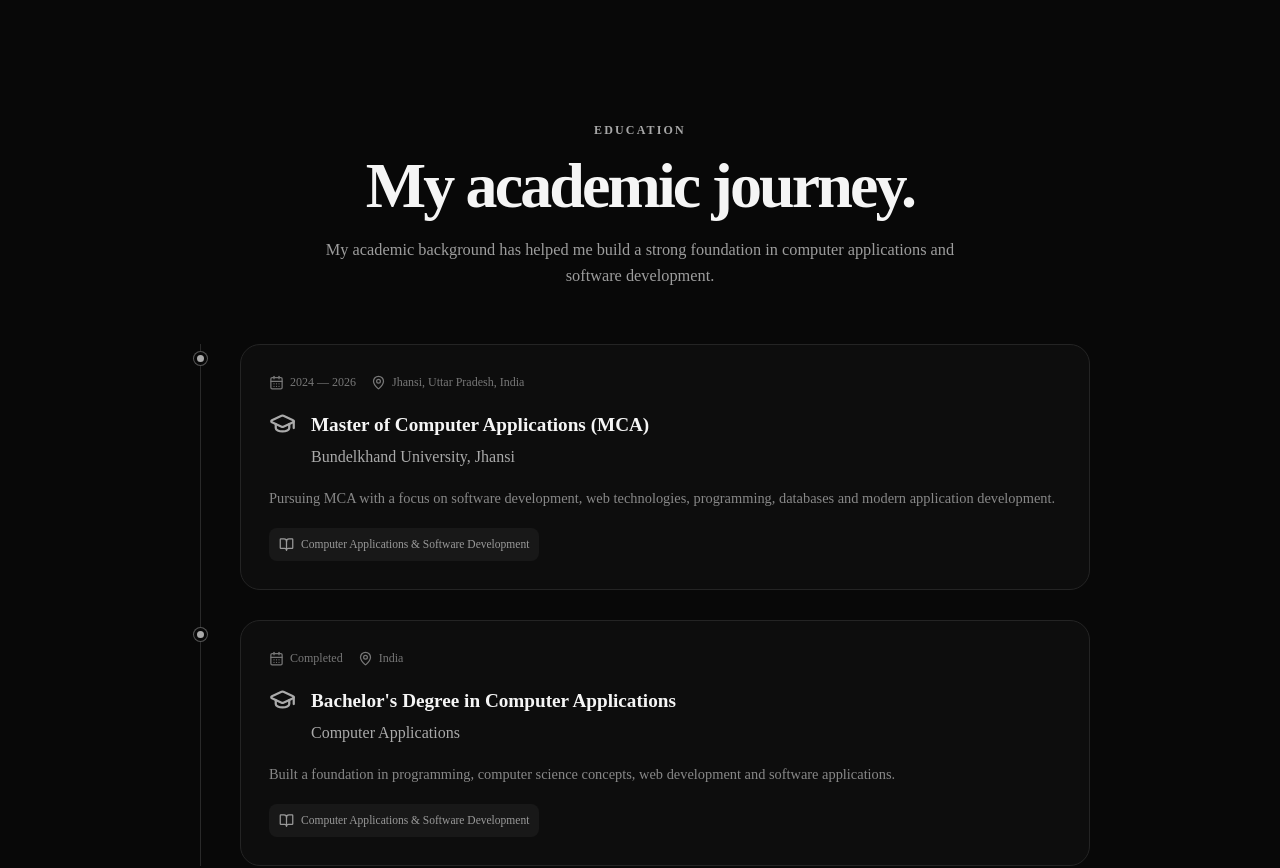
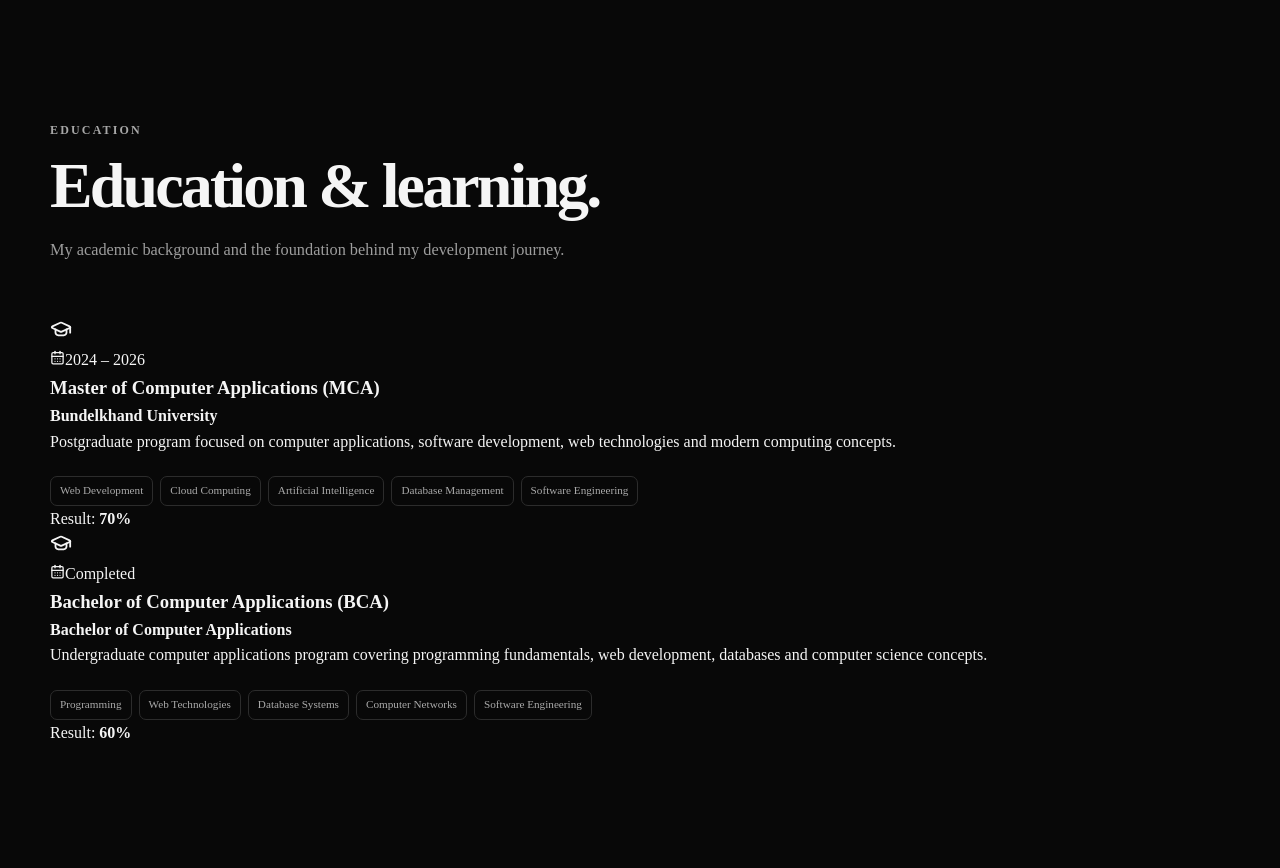
Before and after one commit to amitkumar-7393/amit-portfolio, a React (Vite) app in the folder client/: page / in a window 1280 px wide. Shown: the part 5120-5988 px from the top of the page. Built offline with nearby package versions, Linux system fonts and the light colour scheme.

Commit message:
Refactor Education component and simplify data usage

```diff
--- a/client/src/components/Education.jsx
+++ b/client/src/components/Education.jsx
@@ -1,98 +1,56 @@
-import { motion } from "framer-motion";
-import {
-  GraduationCap,
-  CalendarDays,
-  MapPin,
-  BookOpen,
-} from "lucide-react";
+import { GraduationCap, CalendarDays } from "lucide-react";
+import education from "../data/education";
 
-const education = [
-  {
-    period: "2024 — 2026",
-    degree: "Master of Computer Applications (MCA)",
-    institution: "Bundelkhand University, Jhansi",
-    location: "Jhansi, Uttar Pradesh, India",
-    description:
-      "Pursuing MCA with a focus on software development, web technologies, programming, databases and modern application development.",
-  },
-  {
-    period: "Completed",
-    degree: "Bachelor's Degree in Computer Applications",
-    institution: "Computer Applications",
-    location: "India",
-    description:
-      "Built a foundation in programming, computer science concepts, web development and software applications.",
-  },
-];
+const Education = () => {
+  return (
+    <section id="education" className="section">
+      <div className="section-heading">
+        <span className="eyebrow">EDUCATION</span>
 
-function Education() {
-  return (
-    <section id="education" className="section education">
-      <div className="section-heading center">
-        <p className="eyebrow">EDUCATION</p>
-
-        <h2>My academic journey.</h2>
+        <h2>Education & learning.</h2>
 
         <p>
-          My academic background has helped me build a strong foundation
-          in computer applications and software development.
+          My academic background and the foundation behind my
+          development journey.
         </p>
       </div>
 
-      <div className="timeline">
-        {education.map((item, index) => (
-          <motion.article
-            className="timeline-item"
-            key={`${item.degree}-${index}`}
-            initial={{ opacity: 0, x: -30 }}
-            whileInView={{ opacity: 1, x: 0 }}
-            viewport={{ once: true, amount: 0.2 }}
-            transition={{
-              duration: 0.6,
-              delay: index * 0.15,
-            }}
-          >
-            <div className="timeline-dot" />
+      <div className="education-grid">
+        {education.map((item) => (
+          <article className="education-card" key={item.id}>
+            <div className="education-icon">
+              <GraduationCap size={22} />
+            </div>
 
-            <div className="timeline-content">
-              <div className="education-meta">
-                <span>
-                  <CalendarDays size={15} />
-                  {item.period}
-                </span>
-
-                <span>
-                  <MapPin size={15} />
-                  {item.location}
-                </span>
+            <div className="education-content">
+              <div className="education-duration">
+                <CalendarDays size={15} />
+                <span>{item.duration}</span>
               </div>
 
-              <div className="education-title">
-                <GraduationCap size={27} />
+              <h3>{item.degree}</h3>
 
-                <div>
-                  <h3>{item.degree}</h3>
+              <h4>{item.institution}</h4>
 
-                  <p className="institution">
-                    {item.institution}
-                  </p>
+              <p>{item.description}</p>
+
+              {item.subjects?.length > 0 && (
+                <div className="tech-list">
+                  {item.subjects.map((subject) => (
+                    <span key={subject}>{subject}</span>
+                  ))}
                 </div>
-              </div>
+              )}
 
-              <p className="education-description">
-                {item.description}
-              </p>
-
-              <div className="education-tag">
-                <BookOpen size={15} />
-                Computer Applications & Software Development
+              <div className="education-result">
+                Result: <strong>{item.result}</strong>
               </div>
             </div>
-          </motion.article>
+          </article>
         ))}
       </div>
     </section>
   );
-}
+};
 
 export default Education;
```
